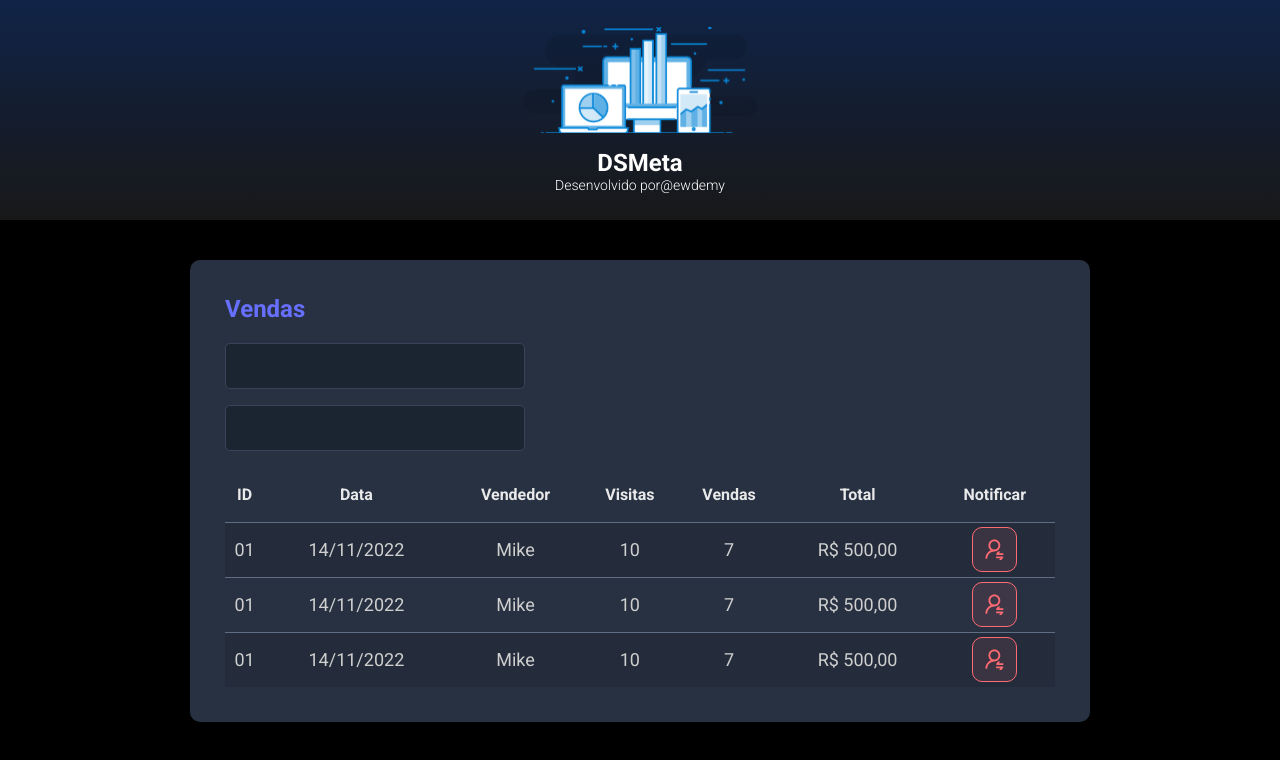
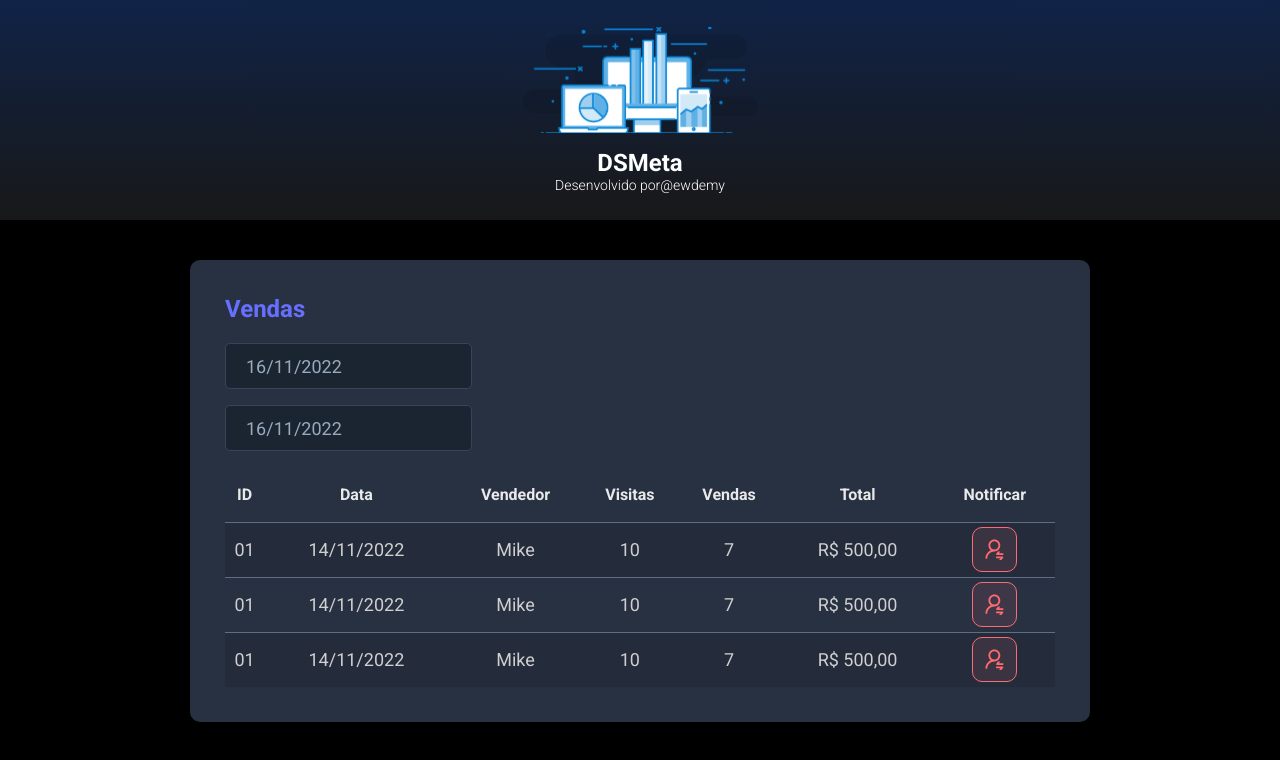
Before and after one commit to ewdemy/dsmeta, a React (Vite) app in the folder frontend/: page / in a window 1280 px wide. Shown: the top 760 px of the page. Built offline with nearby package versions, Linux system fonts and the light colour scheme.

Commit message:
Date picker

```diff
--- a/frontend/package.json
+++ b/frontend/package.json
@@ -9,7 +9,9 @@
     "preview": "vite preview"
   },
   "dependencies": {
+    "@types/react-datepicker": "4.4.2",
     "react": "^18.2.0",
+    "react-datepicker": "4.8.0",
     "react-dom": "^18.2.0"
   },
   "devDependencies": {
--- a/frontend/src/components/SalesCard/index.tsx
+++ b/frontend/src/components/SalesCard/index.tsx
@@ -1,4 +1,6 @@
 import NotificationButton from "../NotificationButton";
+import DatePicker from "react-datepicker";
+import "react-datepicker/dist/react-datepicker.css";
 import "./styles.css";
 function SalesCard() {
   return (
@@ -7,10 +9,20 @@
         <h2>Vendas</h2>
         <div>
           <div className="dsmeta-form-control-container">
-            <input class="dsmeta-form-control" type="text" />
+            <DatePicker
+              selected={new Date()}
+              onChange={(date: Date) => {}}
+              className="dsmeta-form-control"
+              dateFormat="dd/MM/yyyy"
+            />
           </div>
           <div className="dsmeta-form-control-container">
-            <input className="dsmeta-form-control" type="text" />
+            <DatePicker
+              selected={new Date()}
+              onChange={(date: Date) => {}}
+              className="dsmeta-form-control"
+              dateFormat="dd/MM/yyyy"
+            />
           </div>
         </div>
 
```
Also changed, not shown: 1 other file (tests, documents, lock files or other folders).
